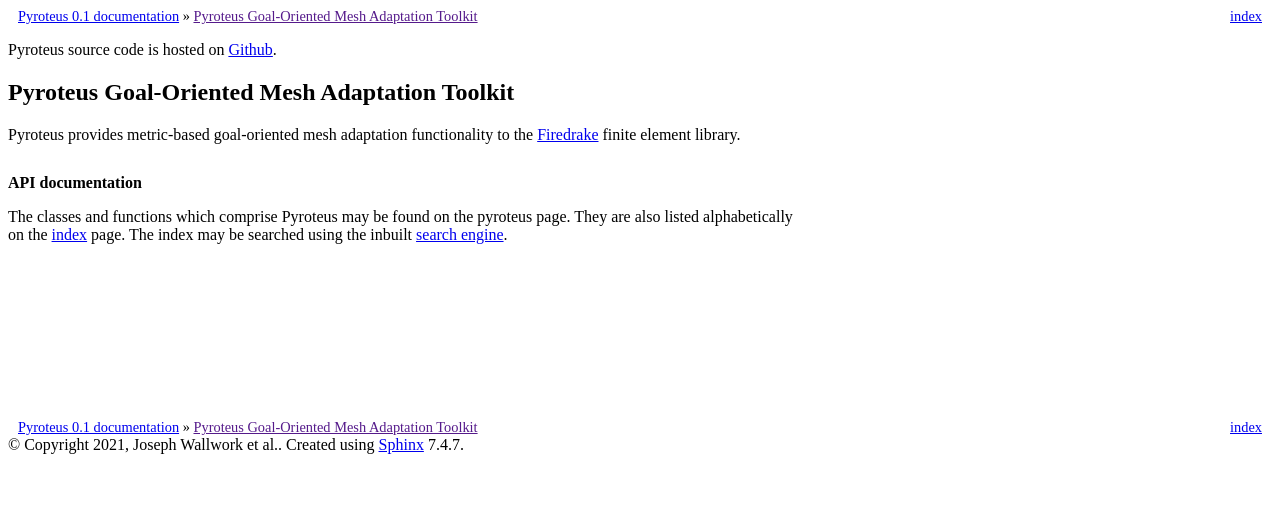
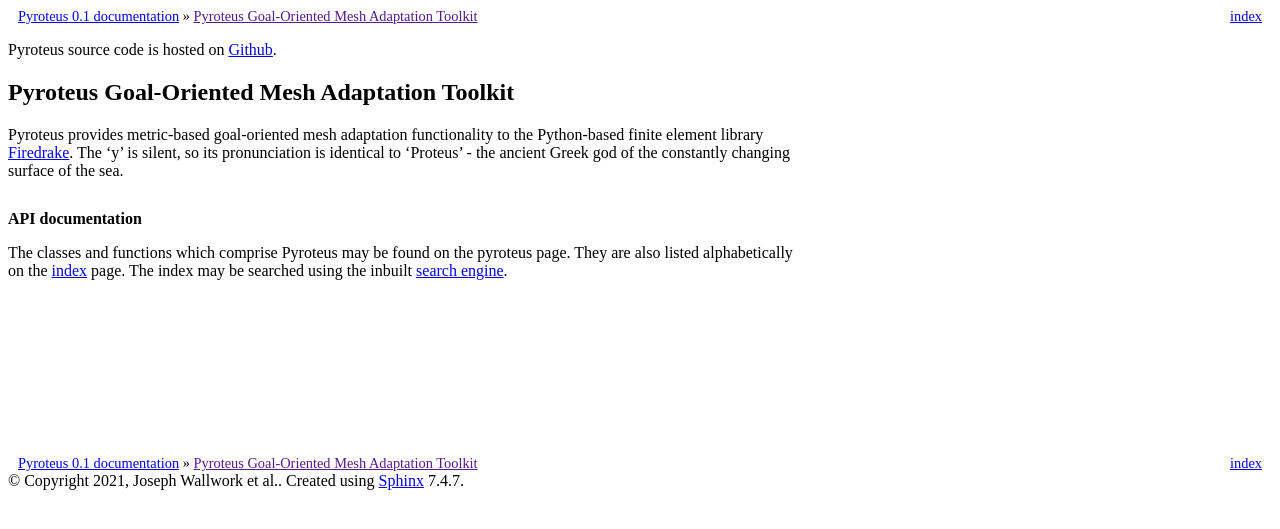
Before and after one commit to pyroteus/pyroteus, a Sphinx documentation site: the page built from docs/source/index.rst, in a window 1280 px wide. Shown: the top 529 px of the page. Built offline with Sphinx 7.4.7, drawn with Linux system fonts in a browser that asks for light colours.

Commit message:
docs: update index and README

```diff
--- a/docs/source/index.rst
+++ b/docs/source/index.rst
@@ -8,10 +8,12 @@
 Pyroteus Goal-Oriented Mesh Adaptation Toolkit
 ==============================================
 
-Pyroteus provides metric-based goal-oriented mesh adaptation functionality
-to the `Firedrake <http://www.firedrakeproject.org/>`__ finite element
-library.
-
+Pyroteus provides metric-based goal-oriented mesh adaptation
+functionality to the Python-based finite element library
+`Firedrake <http://www.firedrakeproject.org/>`__. The 'y' is
+silent, so its pronunciation is identical to 'Proteus' - the
+ancient Greek god of the constantly changing surface of the
+sea.
 
 .. rubric:: API documentation
 
```
Also changed, not shown: README.md (+5 -2 lines).
